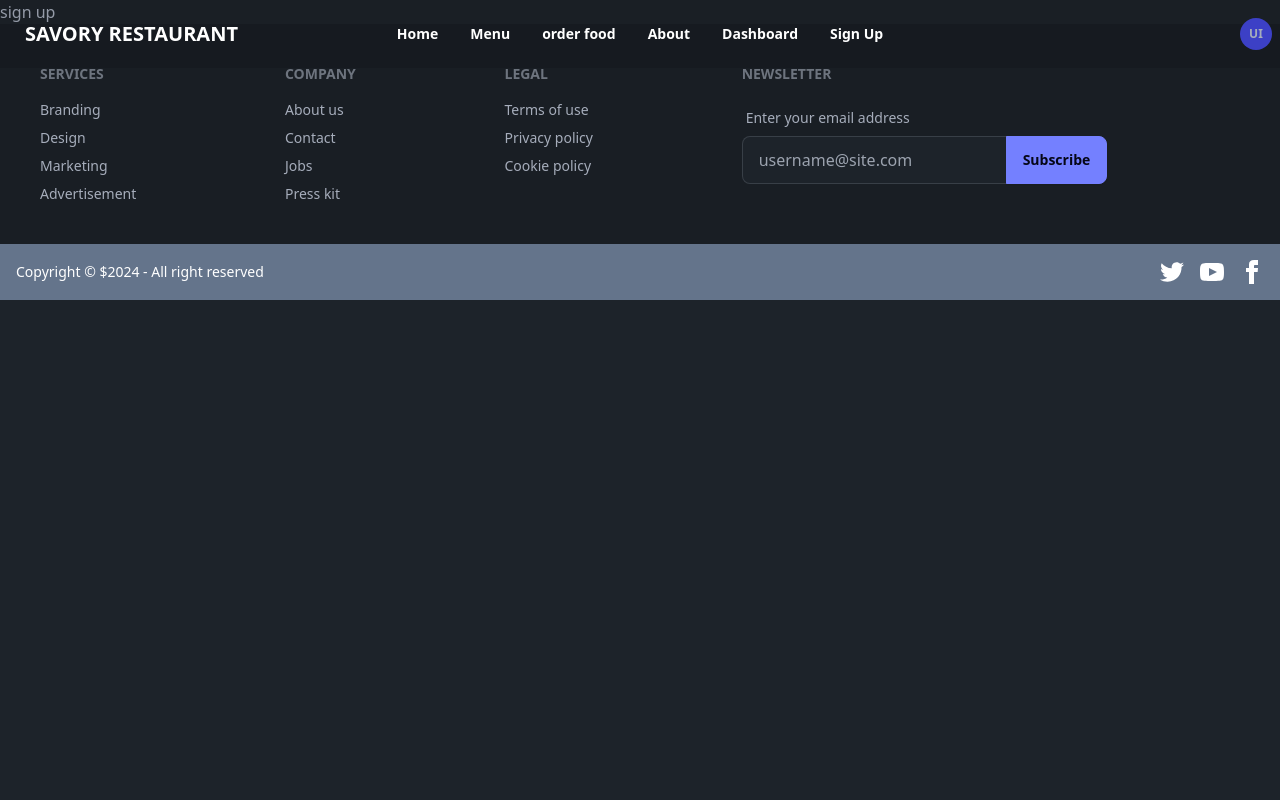
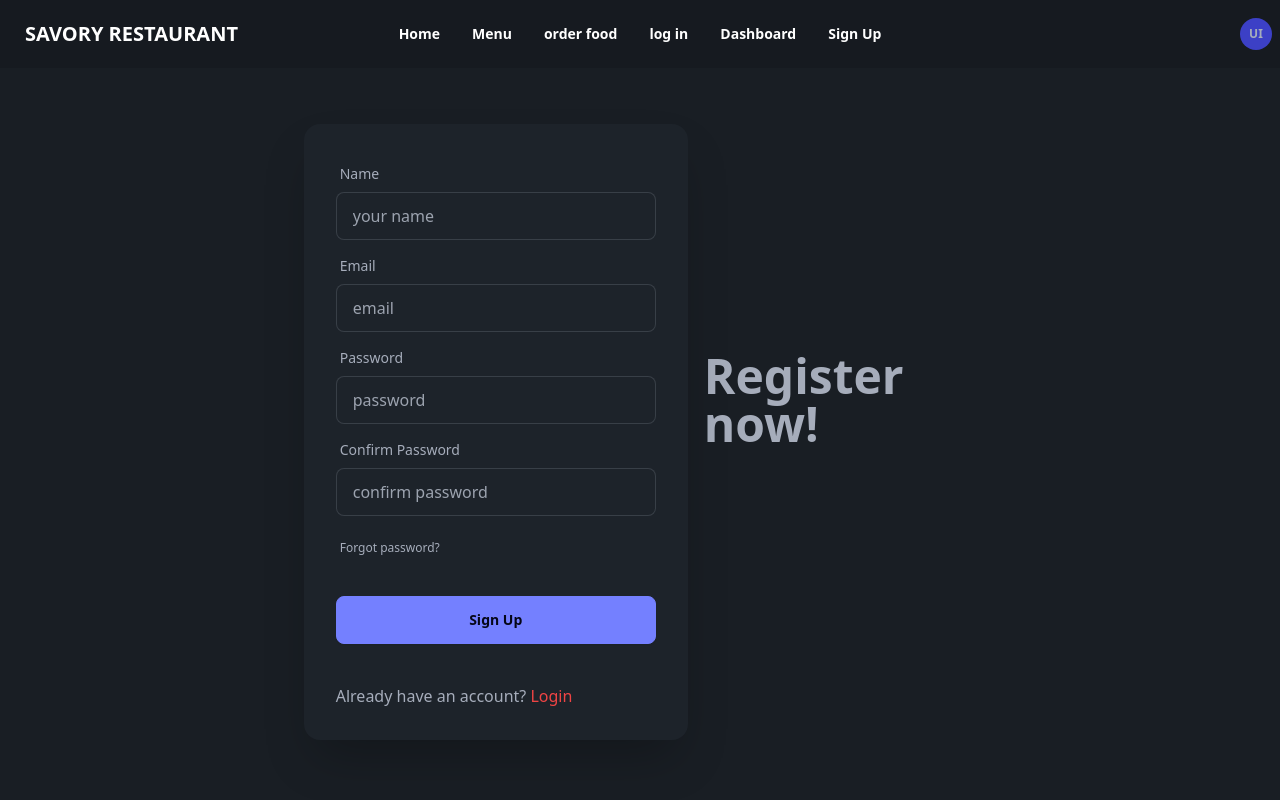
Before and after one commit to fahimabushra1/savory-restaurant, a React (Vite) app: page /sign-up in a window 1280 px wide. Shown: the top 800 px of the page. Built offline with nearby package versions, Linux system fonts and the light colour scheme; no server answers.

Commit message:
auth provider provided

```diff
--- a/package.json
+++ b/package.json
@@ -11,6 +11,7 @@
   },
   "dependencies": {
     "@smastrom/react-rating": "^1.5.0",
+    "firebase": "^10.14.0",
     "prop-types": "^15.8.1",
     "react": "^18.3.1",
     "react-dom": "^18.3.1",
@@ -20,6 +21,7 @@
     "react-parallax": "^3.5.1",
     "react-responsive-carousel": "^3.2.23",
     "react-router-dom": "^6.24.0",
+    "react-simple-captcha": "^9.3.1",
     "react-tabs": "^6.0.2",
     "swiper": "^11.1.4"
   },
--- a/src/components/shared/Navbar.jsx
+++ b/src/components/shared/Navbar.jsx
@@ -41,9 +41,9 @@ const Navbar = () => {
           <li><Link to='/'>Home</Link></li>
           <li><Link to='/menu'>Menu</Link></li>
           <li><Link to='/order/salad'>order food</Link></li>
-            <li><Link to='/about'>About</Link></li>
+            <li><Link to='/login'>log in</Link></li>
             <li><Link to='/dashboard'>Dashboard</Link></li>
-            <li><Link to='/register'>Sign Up</Link></li>
+            <li><Link to='/sign-up'>Sign Up</Link></li>
           </ul>
         </div>
         <div className="navbar-end font-bold text-white">
--- /dev/null
+++ b/src/firebase/firebase.config.js
@@ -0,0 +1,17 @@
+// Import the functions you need from the SDKs you need
+import { initializeApp } from "firebase/app";
+// TODO: Add SDKs for Firebase products that you want to use
+// https://firebase.google.com/docs/web/setup#available-libraries
+
+// Your web app's Firebase configuration
+const firebaseConfig = {
+  apiKey: import.meta.env.VITE_apiKey,
+  authDomain: import.meta.env.VITE_authDomain,
+  projectId: import.meta.env.VITE_projectId,
+  storageBucket: import.meta.env.VITE_storageBucket,
+  messagingSenderId: import.meta.env.VITE_messagingSenderId,
+  appId: import.meta.env.VITE_appId
+};
+
+// Initialize Firebase
+export const app = initializeApp(firebaseConfig);
--- /dev/null
+++ b/src/hooks/useAuth.jsx
@@ -0,0 +1,10 @@
+import { useContext } from "react";
+import { AuthContext } from "../providers/AuthProvider";
+
+
+const useAuth = () => {
+   const auth = useContext(AuthContext);
+   return auth;
+};
+
+export default useAuth;
--- a/src/layouts/Main.jsx
+++ b/src/layouts/Main.jsx
@@ -1,13 +1,15 @@
-import { Outlet } from "react-router-dom";
+import { Outlet, useLocation } from "react-router-dom";
 import Navbar from "../components/shared/Navbar";
 import Footer from "../components/shared/Footer";
 
 const Main = () => {
+    const location = useLocation();
+    const noNavbarFooter = location.pathname.includes("login")
     return (
         <div>
-         <Navbar/>
+         {noNavbarFooter || <Navbar/>}
          <Outlet/>
-         <Footer/>
+        {noNavbarFooter || <Footer/>}
         </div>
     );
 };
--- a/src/main.jsx
+++ b/src/main.jsx
@@ -4,13 +4,16 @@ import { RouterProvider } from 'react-router-dom'
 import { router } from './routes/Routes'
 import './index.css'
 import { HelmetProvider } from 'react-helmet-async'
+import AuthProvider from './providers/AuthProvider'
 
 ReactDOM.createRoot(document.getElementById('root')).render(
   <React.StrictMode>
-  <HelmetProvider>
+ <AuthProvider>
+ <HelmetProvider>
   <div className='max-w-screen-xl mx-auto'>
     <RouterProvider router={router} />
     </div>
   </HelmetProvider>
+ </AuthProvider>
   </React.StrictMode>,
 )
--- a/src/pages/Login.jsx
+++ b/src/pages/Login.jsx
@@ -1,9 +1,65 @@
-
+import { useEffect, useState } from 'react';
+import { loadCaptchaEnginge, LoadCanvasTemplate, LoadCanvasTemplateNoReload, validateCaptcha } from 'react-simple-captcha';
 
 const Login = () => {
+  const [disabled, setDisabled] = useState(true);
+
+  useEffect(() => {
+    loadCaptchaEnginge(6);
+  },[])
+
+  const handleLogin =(e)=>{
+ e.preventDefault();
+ const form = e.target;
+ const email = form.email.value;
+ const password = form.password.value;
+ console.log(email, password)
+  }
+
+  const handleValidateCaptcha = (e)=>{
+    const validateCaptcha = e.target.value;
+    console.log(validateCaptcha)
+    if(validateCaptcha){
+      setDisabled(false)
+    }
+    else{
+      setDisabled(true)
+    }
+  }
     return (
         <div>
-          <h1>login</h1>
+        <div className="hero bg-base-200 min-h-screen">
+  <div className="hero-content">
+    <div className="card bg-base-100 w-full max-w-sm shrink-0 shadow-2xl">
+      <form onSubmit={handleLogin} className="card-body">
+        <div className="form-control">
+          <label className="label">
+            <span className="label-text">Email</span>
+          </label>
+          <input type="email" name="email" placeholder="email" className="input input-bordered" required />
+        </div>
+        <div className="form-control">
+          <label className="label">
+            <span className="label-text">Password</span>
+          </label>
+          <input type="password" name="password" placeholder="password" className="input input-bordered" required />
+          <label className="label">
+            <a href="#" className="label-text-alt link link-hover">Forgot password?</a>
+          </label>
+        </div>
+        <div className="form-control">
+          <label className="label">
+          <LoadCanvasTemplate />
+          </label>
+          <input onBlur={handleValidateCaptcha} type="password" name="captcha" placeholder="type captcha" className="input input-bordered" required />
+        </div>
+        <div className="form-control mt-6">
+          <button disabled={disabled} className="btn btn-primary">Login</button>
+        </div>
+      </form>
+    </div>
+  </div>
+</div>
         </div>
     );
 };
--- a/src/pages/SignUp.jsx
+++ b/src/pages/SignUp.jsx
@@ -1,10 +1,127 @@
+import { Link, useLocation, useNavigate } from "react-router-dom";
+// import GoogleLogin from "../components/login-registration/GoogleLogin";
+import { useEffect } from "react";
+import useAuth from "../hooks/useAuth";
+// import FbLogin from "../components/login-registration/FbLogin";
+// import toast from "react-hot-toast";
+
+const SignUp = () =>{
+  const {user}= useAuth();
+  console.log(user)
+// const [passMatch, setPassMatch]= useState();
+
+ const navigate = useNavigate();
+  const location = useLocation();
+
+  const from = location?.state?.from?.pathname || '/'
+
+const handleSubmit= async(e)=>{
+  e.preventDefault();
+
+  const form = e.target;
+  const name = form.name.value;
+  const email = form.email.value;
+  const password = form.password.value;
+  const confirmPassword = form.confirmPassword.value;
+  console.log(name,email,password,confirmPassword)
 
 
-const SignUp = () => {
-    return (
-        <div>
-            <h1>sign up</h1>
-        </div>
+//   if(password != confirmPassword){
+//     // setPassMatch(true);
+//     toast.error("password don't match")
+//   }
+
+//   if(password==confirmPassword){
+//      await createUser(email,password).then((data)=>{
+//       if(data?.user?.email){
+//           const userInfo = {
+//               email:data?.user?.email,
+//               name:name,
+//           }
+//           fetch('http://localhost:5000/user',{
+//               method:"POST",
+//               headers:{
+//                   "Content-Type":"application/json",
+//                 },
+//                   body: JSON.stringify(userInfo),
+//           })
+//           .then(res=>res.json())
+//           .then(data=>console.log(data))
+//       }
+//               })
+//      }
+  }
+
+
+useEffect(()=>{
+  if(user){
+    navigate(from,{replace:true})
+  }
+},[user,navigate,from])
+
+
+    return(
+      <div>
+      <div className="hero min-h-screen bg-base-200">
+<div className="hero-content flex-col lg:flex-row-reverse">
+<div className="text-center lg:text-left">
+ <h1 className="text-5xl font-bold">Register now!</h1>
+</div>
+<div className="card shrink-0 w-full max-w-sm shadow-2xl bg-base-100 mt-16">
+ <form onSubmit={handleSubmit} className="card-body">
+  <div className="form-control">
+     <label className="label">
+       <span className="label-text">Name</span>
+     </label>
+     <input type="name" name="name" placeholder="your name" className="input input-bordered" required />
+     </div>
+     <div className="form-control">
+     <label className="label">
+       <span className="label-text">Email</span>
+     </label>
+     <input type="email" name="email" placeholder="email" className="input input-bordered" required />
+   </div>
+   <div className="form-control">
+     <label className="label">
+       <span className="label-text">Password</span>
+     </label>
+     <input type="password" name="password" placeholder="password" className="input input-bordered" required />
+     </div>
+     <div className="form-control">
+     <label className="label">
+       <span className="label-text">Confirm Password</span>
+     </label>
+     <input type="password" name="confirmPassword" placeholder="confirm password" className="input input-bordered" required />
+     </div>
+
+     {
+<toast/>
+      //  passMatch &&
+      //  (<div className="my-2">
+      //      <p className="text-red-500">Passwords do not match</p>
+      //    </div>)
+
+      }
+     <label className="label">
+       <a href="#" className="label-text-alt link link-hover">Forgot password?</a>
+     </label>
+   <div className="form-control mt-6">
+     <button className="btn btn-primary"><Link to='/home'>Sign Up</Link></button>
+   </div>
+   <div className="mt-6">
+     {/* <GoogleLogin/>
+     <FbLogin/> */}
+   </div>
+   <div>
+     <p>
+       Already have an account?<Link to='/login'className="text-red-500" > Login</Link>
+     </p>
+   </div>
+ </form>
+</div>
+</div>
+</div>
+   </div>
     );
 };
 
--- /dev/null
+++ b/src/providers/AuthProvider.jsx
@@ -0,0 +1,62 @@
+import { createUserWithEmailAndPassword, getAuth, onAuthStateChanged, signInWithEmailAndPassword,FacebookAuthProvider, GoogleAuthProvider, signInWithPopup, signOut } from "firebase/auth";
+import { createContext, useEffect, useState } from "react";
+import { app } from "../firebase/firebase.config";
+
+export const AuthContext = createContext(null);
+const auth = getAuth(app);
+
+const AuthProvider = ({children}) => {
+    const [user, setUser] = useState(null);
+    const [loading, setLoading] = useState(true);
+
+
+    const googleProvider = new GoogleAuthProvider();
+    const fbProvider = new FacebookAuthProvider();
+
+    const createUser =(email,password)=>{
+        setLoading(true);
+        return createUserWithEmailAndPassword(auth, email, password)
+    }
+
+    const signIn =(email,password)=>{
+        setLoading(true);
+        return signInWithEmailAndPassword(auth, email, password)
+    }
+
+    const googleSignIn =()=>{
+        return signInWithPopup(auth, googleProvider)
+    }
+
+    const fbSignIn =()=>{
+        return signInWithPopup(auth, fbProvider)
+    }
+
+    const logOut =()=>{
+        return signOut(auth).then(() => setUser(null))
+    }
+
+    useEffect(()=>{
+        const unsubscribe = onAuthStateChanged(auth,(currentUser)=>{
+            if(currentUser){
+                setUser(currentUser);
+                setLoading(false);
+                console.log(currentUser)
+            }else{
+                setLoading(false);
+            }
+        })
+        return ()=>{
+            return unsubscribe();
+        }
+    }),[];
+
+const authInfo = {user,createUser,signIn,googleSignIn,fbSignIn,logOut,loading}
+
+    return (
+       <AuthContext.Provider value= {authInfo}>
+        {children}
+       </AuthContext.Provider>
+    );
+};
+
+export default AuthProvider;
```
Also changed, not shown: 1 other file (tests, documents, lock files or other folders).
